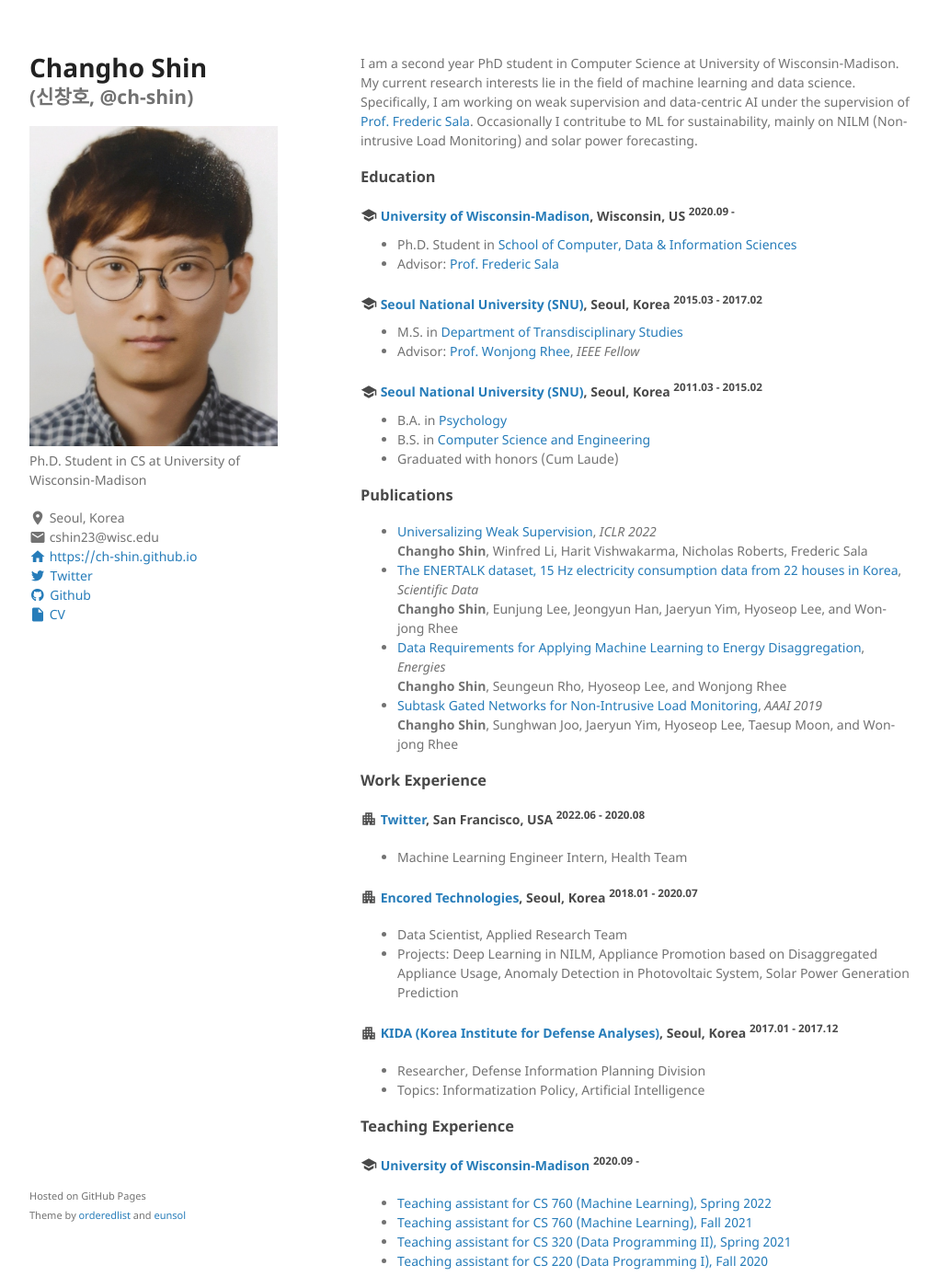
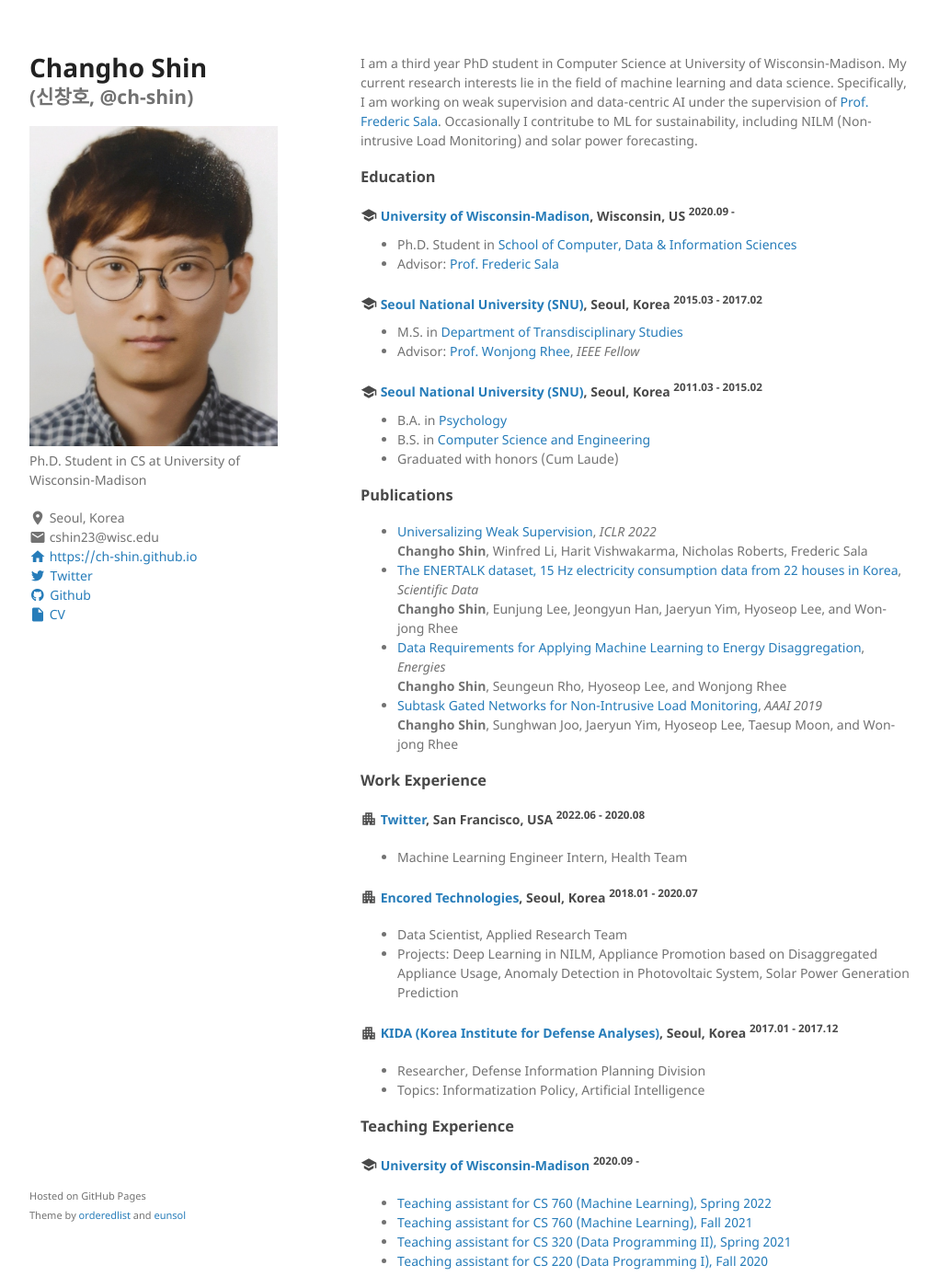
Before and after one commit to ch-shin/ch-shin.github.io, a Jekyll site: the page built from index.md, in a window 1280 px wide and 1400 px high. Shown: the whole window at 92% size, without its empty margins (128-1149 px from the left). Built offline with Jekyll 4.4.1, drawn with Linux system fonts in a browser that asks for light colours; some of the changed text lies outside the part shown.

Commit message:
Minor update

```diff
--- a/index.md
+++ b/index.md
@@ -2,7 +2,7 @@
 layout: default
 ---
 
-I am a second year PhD student in Computer Science at University of Wisconsin-Madison. My current research interests lie in the field of machine learning and data science. Specifically, I am working on weak supervision and data-centric AI under the supervision of [Prof. Frederic Sala](https://pages.cs.wisc.edu/~fredsala/). Occasionally I contritube to ML for sustainability, mainly on NILM (Non-intrusive Load Monitoring) and solar power forecasting.
+I am a third year PhD student in Computer Science at University of Wisconsin-Madison. My current research interests lie in the field of machine learning and data science. Specifically, I am working on weak supervision and data-centric AI under the supervision of [Prof. Frederic Sala](https://pages.cs.wisc.edu/~fredsala/). Occasionally I contritube to ML for sustainability, including NILM (Non-intrusive Load Monitoring) and solar power forecasting.
 
 ### Education
 
@@ -90,4 +90,4 @@
 - <a href="https://www.msyamkumar.com/cs220/f20/schedule.html">Teaching assistant for CS 220 (Data Programming I), Fall 2020</a>
 
 ### Miscellaneous
-My Erdős number is 4 (Wonjong Rhee -> Stephen Boyd -> Persi Diaconis -> Paul Erdös)
+My Erdős number is 4 (Wonjong Rhee -> Stephen Boyd -> Persi Diaconis -> Paul Erdös).
```
